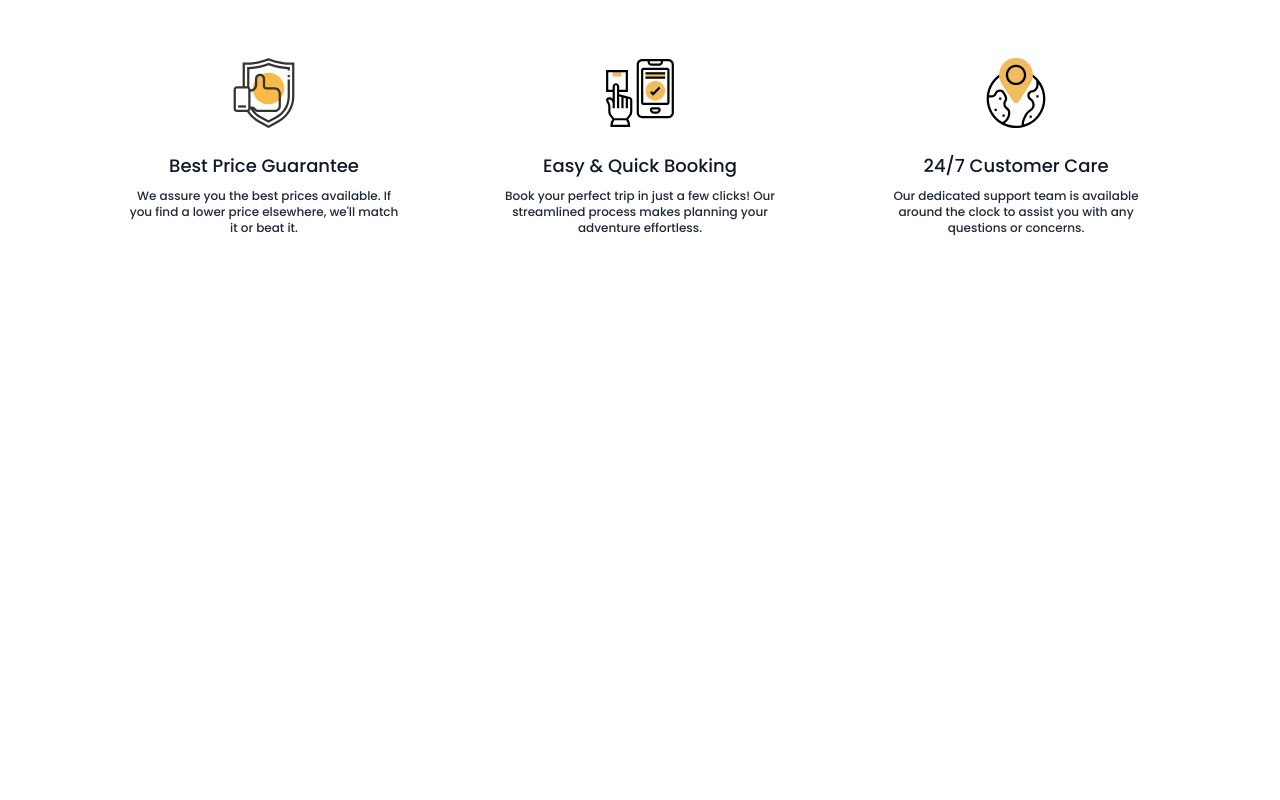
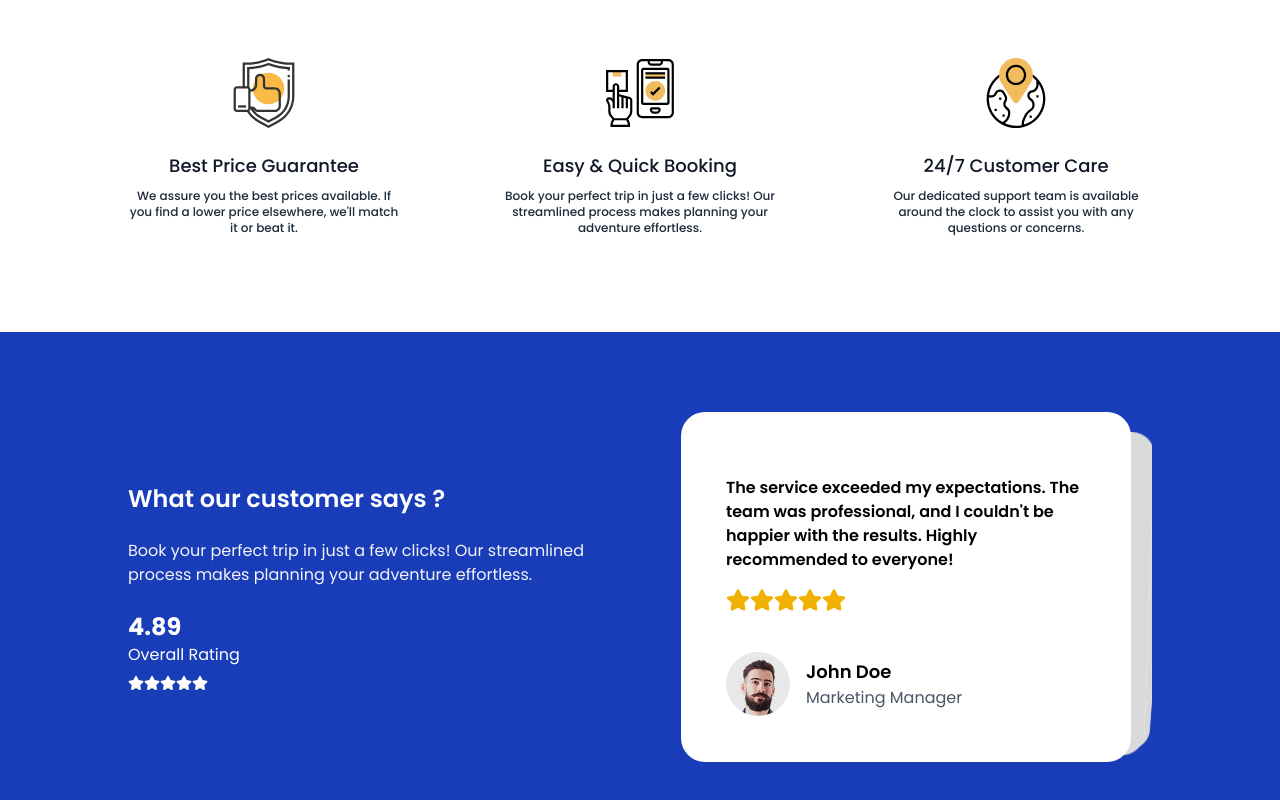
Before and after one commit to mitanvir05/tripnow-nextjs, a Next.js app: page / in a window 1280 px wide. Shown: the part 2522-3322 px from the top of the page. Before the commit the page ends 2854 px from the top, so only its background shows below. Built offline with nearby package versions, Linux system fonts and the light colour scheme.

Commit message:
review section

```diff
--- a/app/components/Home/Home.tsx
+++ b/app/components/Home/Home.tsx
@@ -1,6 +1,7 @@
 import Destination from "./Destination/Destination";
 import Hero from "./Hero/Hero";
 import Hotel from "./Hotel/Hotel";
+import Review from "./Review/Review";
 import WhyChoose from "./WhyChoose/WhyChoose";
 
 const Home = () => {
@@ -10,6 +11,7 @@ const Home = () => {
       <Destination/>
       <Hotel/>
       <WhyChoose />
+      <Review/>
     </div>
   );
 };
--- /dev/null
+++ b/app/components/Home/Review/Review.tsx
@@ -0,0 +1,42 @@
+import React from "react";
+import { FaStar } from "react-icons/fa";
+import ReviewSlider from "./ReviewSlider";
+
+const Review = () => {
+  return (
+    <div className="pt-20 pb-20 flex items-center justify-center flex-col bg-blue-800">
+      <div className="w-[80%] mx-auto grid items-center grid-cols-1 lg:grid-cols-2 gap-10">
+        {/* text */}
+        <div>
+          <h1 className="text-2xl font-semibold text-white">
+            What our customer says ?
+          </h1>
+          <p className="mt-6 text-gray-100">
+            Book your perfect trip in just a few clicks! Our streamlined process
+            makes planning your adventure effortless.
+          </p>
+          {/* rating */}
+          <div className="mt-6 flex items-center space-x-6">
+            <div>
+              <p className="text-2xl font-bold text-white">4.89</p>
+              <p className="text-white mb-2">Overall Rating</p>
+              <div className="flex items-center">
+                <FaStar className="text-white" />
+                <FaStar className="text-white" />
+                <FaStar className="text-white" />
+                <FaStar className="text-white" />
+                <FaStar className="text-white" />
+              </div>
+            </div>
+          </div>
+        </div>
+        {/* slider */}
+        <div className="overflow-hidden">
+          <ReviewSlider/>
+        </div>
+      </div>
+    </div>
+  );
+};
+
+export default Review;
--- /dev/null
+++ b/app/components/Home/Review/ReviewSlider.tsx
@@ -0,0 +1,62 @@
+"use client";
+import React from "react";
+import { Swiper, SwiperSlide } from "swiper/react";
+import "swiper/css";
+import "swiper/css/effect-cards";
+import { EffectCards } from "swiper/modules";
+import { reviewData } from "@/app/data/data";
+import { FaStar } from "react-icons/fa";
+import Image from "next/image";
+const ReviewSlider = () => {
+  return (
+    <div>
+      <Swiper
+        effect={"cards"}
+        grabCursor={true}
+        modules={[EffectCards]}
+        className="md:w-[450px] md:h-[350px] w-[90%] h-[300px]"
+      >
+        {reviewData.map((review) => {
+          return (
+            <SwiperSlide key={review.id} className="bg-white rounded-3xl block">
+              <div className="w-[80%] mx-auto mt-16">
+                {/* review text */}
+                <p className="text-xs sm:text-sm md:text-base font-semibold ">
+                  {review.review}
+                </p>
+                <div className="flex items-center mt-4">
+                  <FaStar className="md:w-6 md:h-6 w-3 h-3 text-yellow-500" />
+                  <FaStar className="md:w-6 md:h-6 w-3 h-3 text-yellow-500" />
+                  <FaStar className="md:w-6 md:h-6 w-3 h-3 text-yellow-500" />
+                  <FaStar className="md:w-6 md:h-6 w-3 h-3 text-yellow-500" />
+                  <FaStar className="md:w-6 md:h-6 w-3 h-3 text-yellow-500" />
+                </div>
+                <div className="mt-10">
+                  <div className="flex items-center space-x-4 ">
+                    <Image
+                      src={review.image}
+                      alt="img"
+                      width={60}
+                      height={60}
+                      className="rounded-full w-10 h-10 md:w-16 md:h-16 object-cover"
+                    />
+                    <div>
+                      <p className="text-sm sm:text-lg font-semibold">
+                        {review.name}
+                      </p>
+                      <p className="text-gray-600 text-xs sm:text-base">
+                        {review.profession}
+                      </p>
+                    </div>
+                  </div>
+                </div>
+              </div>
+            </SwiperSlide>
+          );
+        })}
+      </Swiper>
+    </div>
+  );
+};
+
+export default ReviewSlider;
--- a/app/data/data.ts
+++ b/app/data/data.ts
@@ -140,6 +140,7 @@ export const reviewData = [
   {
     id: 1,
     name: "John Doe",
+    profession: "Marketing Manager",
     review:
       "The service exceeded my expectations. The team was professional, and I couldn't be happier with the results. Highly recommended to everyone!",
     image: "/images/u1.jpg",
@@ -147,6 +148,7 @@ export const reviewData = [
   {
     id: 2,
     name: "Jane Smith",
+    profession: "Software Engineer",
     review:
       "I am thoroughly impressed with the attention to detail and quality. They truly understand customer needs and deliver outstanding results. Wonderful experience!",
     image: "/images/u2.jpg",
@@ -154,6 +156,7 @@ export const reviewData = [
   {
     id: 3,
     name: "Michael Brown",
+    profession: "Small Business Owner",
     review:
       "Exceptional quality and fantastic customer service! The project was delivered on time and exactly as I wanted. I will definitely use their services again.",
     image: "/images/u3.jpg",
@@ -161,6 +164,7 @@ export const reviewData = [
   {
     id: 4,
     name: "Emily Davis",
+    profession: "Graphic Designer",
     review:
       "Outstanding results! The team was efficient, and their professionalism was remarkable. Everything was done perfectly. I highly recommend their expertise to everyone.",
     image: "/images/u1.jpg",
@@ -168,6 +172,7 @@ export const reviewData = [
   {
     id: 5,
     name: "Chris Wilson",
+    profession: "Freelance Consultant",
     review:
       "Amazing service! They exceeded all expectations and delivered a product that I am extremely happy with. The communication throughout the project was excellent.",
     image: "/images/u2.jpg",
@@ -175,6 +180,7 @@ export const reviewData = [
   {
     id: 6,
     name: "Sarah Johnson",
+    profession: "Project Manager",
     review:
       "Fantastic experience! They listened carefully to my requirements and delivered exactly what I needed. Their attention to detail is truly commendable.",
     image: "/images/u3.jpg",
@@ -182,6 +188,7 @@ export const reviewData = [
   {
     id: 7,
     name: "David Lee",
+    profession: "Product Manager",
     review:
       "Absolutely incredible service! The team was supportive and responsive, making sure everything was perfect. I will definitely recommend them to my friends.",
     image: "/images/u1.jpg",
@@ -189,6 +196,7 @@ export const reviewData = [
   {
     id: 8,
     name: "Sophia White",
+    profession: "UX Designer",
     review:
       "Five-star service from start to finish! The dedication and skill of the team made all the difference. Truly an exceptional experience I won’t forget.",
     image: "/images/u2.jpg",
--- a/package.json
+++ b/package.json
@@ -13,7 +13,8 @@
     "react": "^19.0.0",
     "react-dom": "^19.0.0",
     "react-icons": "^5.5.0",
-    "react-multi-carousel": "^2.8.6"
+    "react-multi-carousel": "^2.8.6",
+    "swiper": "^11.2.10"
   },
   "devDependencies": {
     "@eslint/eslintrc": "^3",
```
Also changed, not shown: 1 other file (tests, documents, lock files or other folders).
